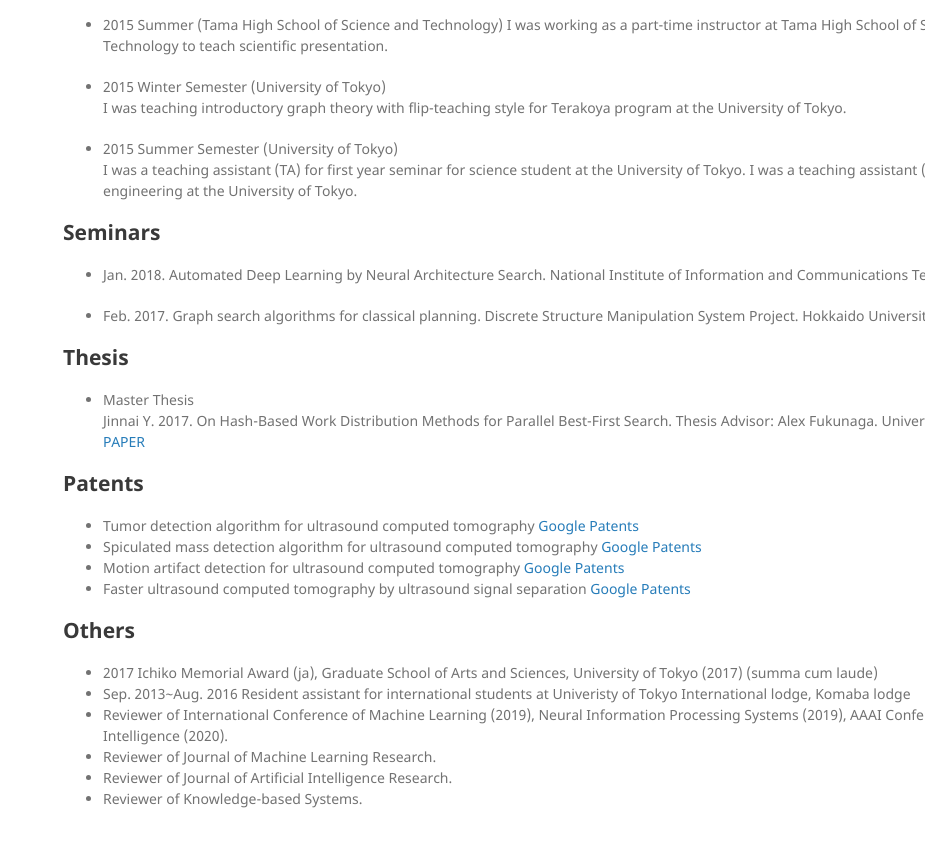
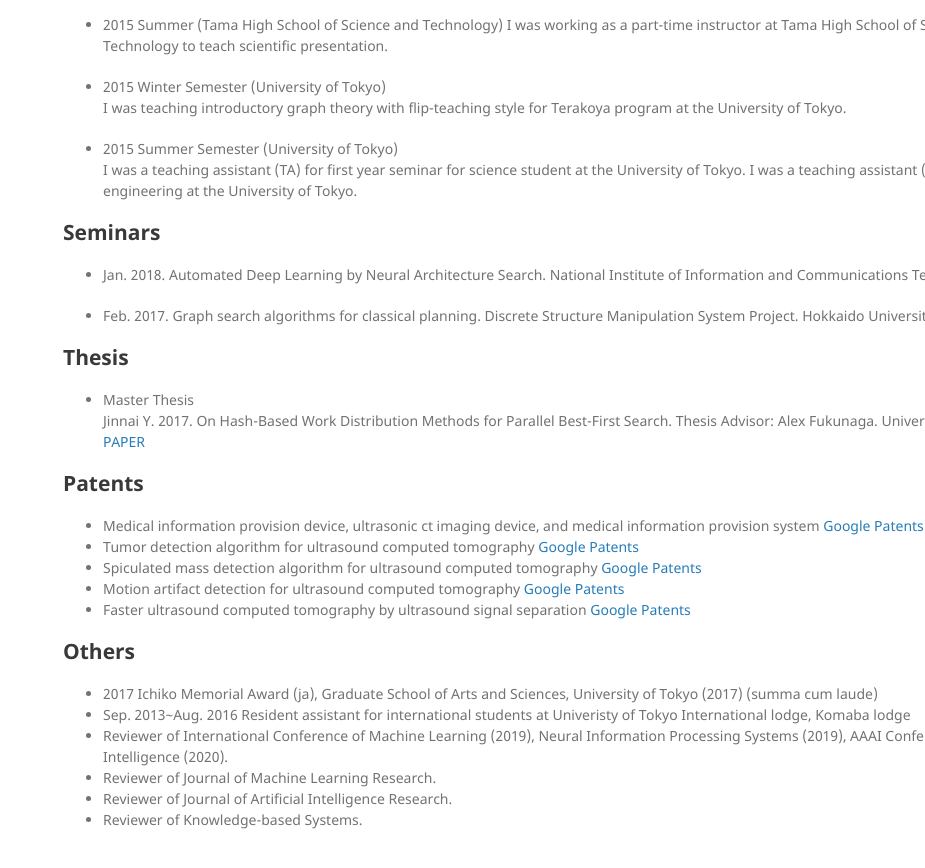
Before and after one commit to jinnaiyuu/jinnaiyuu.github.io, a Jekyll site: the page built from index.md, in a window 1280 px wide and 900 px high, scrolled down 3742 px. Shown: the top 868 px of the window, without its empty margins (355-1280 px from the left). Built offline with Jekyll 4.4.1, drawn with Linux system fonts in a browser that asks for light colours; our own code applies the rules of GitHub Pages for plain Markdown files.

Commit message:
added patent

```diff
--- a/index.md
+++ b/index.md
@@ -79,6 +79,7 @@ Jinnai Y. 2017. On Hash-Based Work Distribution Methods for Parallel Best-First
 [PAPER](../pdf/papers/MasterThesis.pdf)
 
 ## Patents
+- Medical information provision device, ultrasonic ct imaging device, and medical information provision system [Google Patents](https://patents.google.com/patent/JP2023099261A/en)
 - Tumor detection algorithm for ultrasound computed tomography [Google Patents](https://patents.google.com/patent/WO2023053755A1/en)
 - Spiculated mass detection algorithm for ultrasound computed tomography [Google Patents](https://patents.google.com/patent/WO2023032954A1/en)
 - Motion artifact detection for ultrasound computed tomography [Google Patents](https://patents.google.com/patent/WO2022114131A1/en)
```
Also changed, not shown: ja/index.md (+1 -0 lines).
